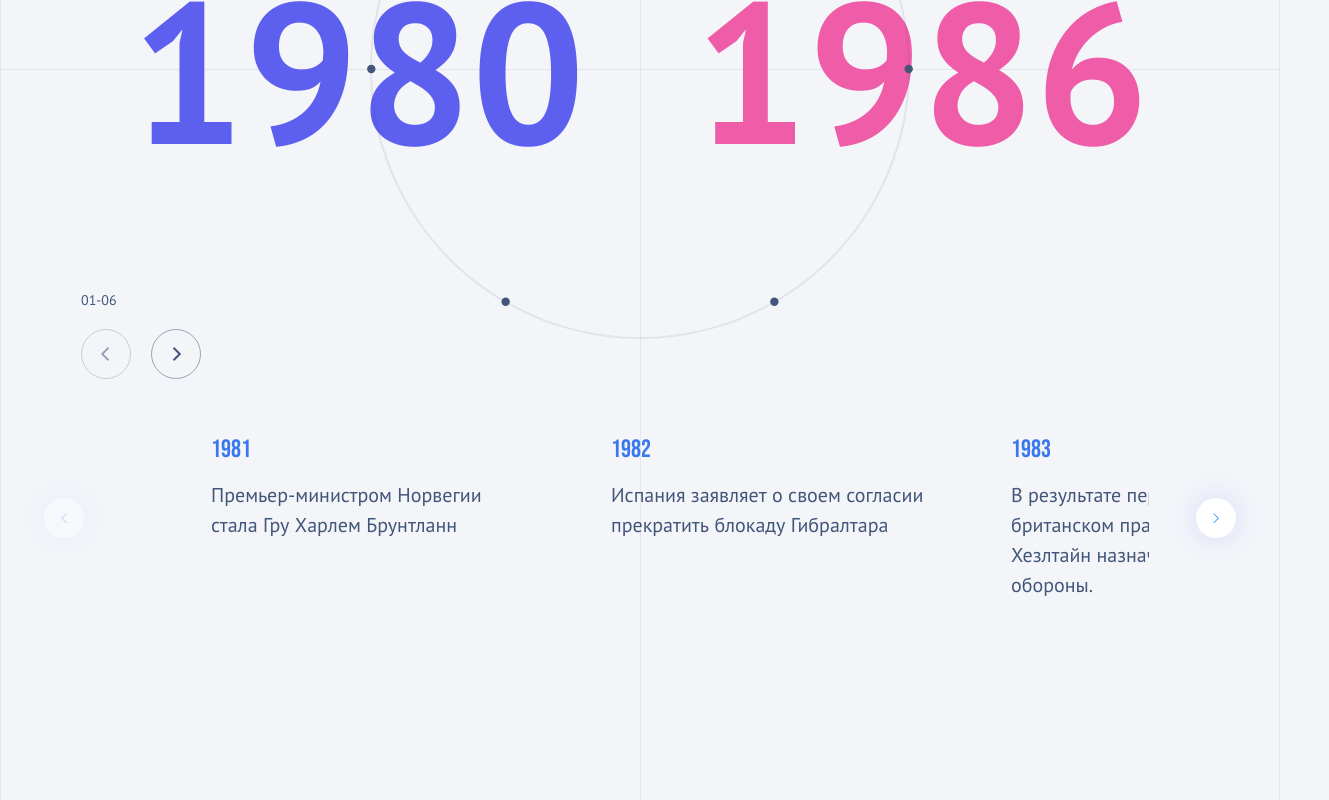
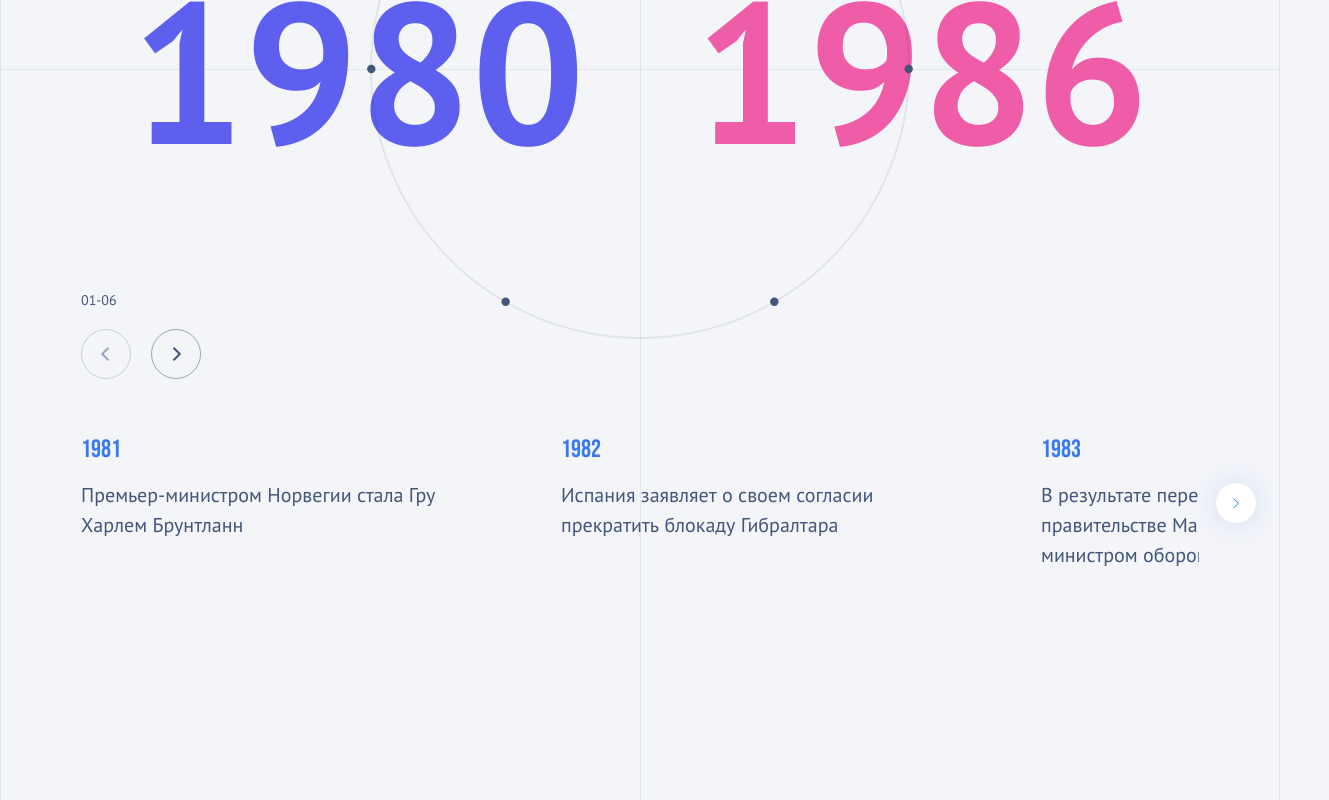
Before and after one commit to horhoj/project-test-only-2, a React (Vite) app: page / in a window 1280 px wide. Shown: the part 411-1211 px from the top of the page, 1329 px wide, since content can reach past the window. Built offline with nearby package versions, Linux system fonts and the light colour scheme.

Commit message:
fix desktop layout

```diff
--- a/src/components/SliderBlock/SliderBlock.module.scss
+++ b/src/components/SliderBlock/SliderBlock.module.scss
@@ -1,3 +1,8 @@
+.SliderBlockExternalWrapper {
+  margin: 0 -50px;
+}
+
+
 .SliderBlock {
   display: flex;
   width: calc(100% - 100px);
@@ -22,19 +27,10 @@
   display: flex;
   flex-direction: column;
   gap: 15px;
-  padding-left: 80px;
   cursor: move;
   user-select: none;
   width: 400px;
 
-}
-
-.swiper-slide:first-child {
-  padding-left: 100px;
-}
-
-.swiper-slide:last-child {
-  padding-right: 100px;
 }
 
 .sliderHide {
--- a/src/components/SliderBlock/SliderBlock.tsx
+++ b/src/components/SliderBlock/SliderBlock.tsx
@@ -30,6 +30,7 @@ export function SliderBlock({ slideListData }: SliderBlockProps) {
   }, [slideListData, setIsHide]);
 
   return (
+    <div className={styles.SliderBlockExternalWrapper}>
       <div
         className={classNames(styles.SliderBlock, isHide && styles.sliderHide)}
       >
@@ -37,7 +38,7 @@ export function SliderBlock({ slideListData }: SliderBlockProps) {
           modules={[Navigation]}
           navigation={true}
           slidesPerView={'auto'}
-        spaceBetween={0}
+          spaceBetween={80}
           pagination={{
             clickable: true,
           }}
@@ -53,5 +54,6 @@ export function SliderBlock({ slideListData }: SliderBlockProps) {
           ))}
         </Swiper>
       </div>
+    </div>
   );
 }
--- a/src/styles/globalStyle.scss
+++ b/src/styles/globalStyle.scss
@@ -49,7 +49,21 @@ body {
     align-items: center;
   }
 
+
+
   &::before {
     display: none;
   }
 }
+
+.swiper-button-prev {
+  margin-left: 30px !important;
+}
+
+.swiper-button-next {
+  margin-right: 30px !important;
+}
+
+.swiper-button-disabled {
+  display: none !important;
+}
```
Lines whose indentation alone changed are shown as unchanged.
